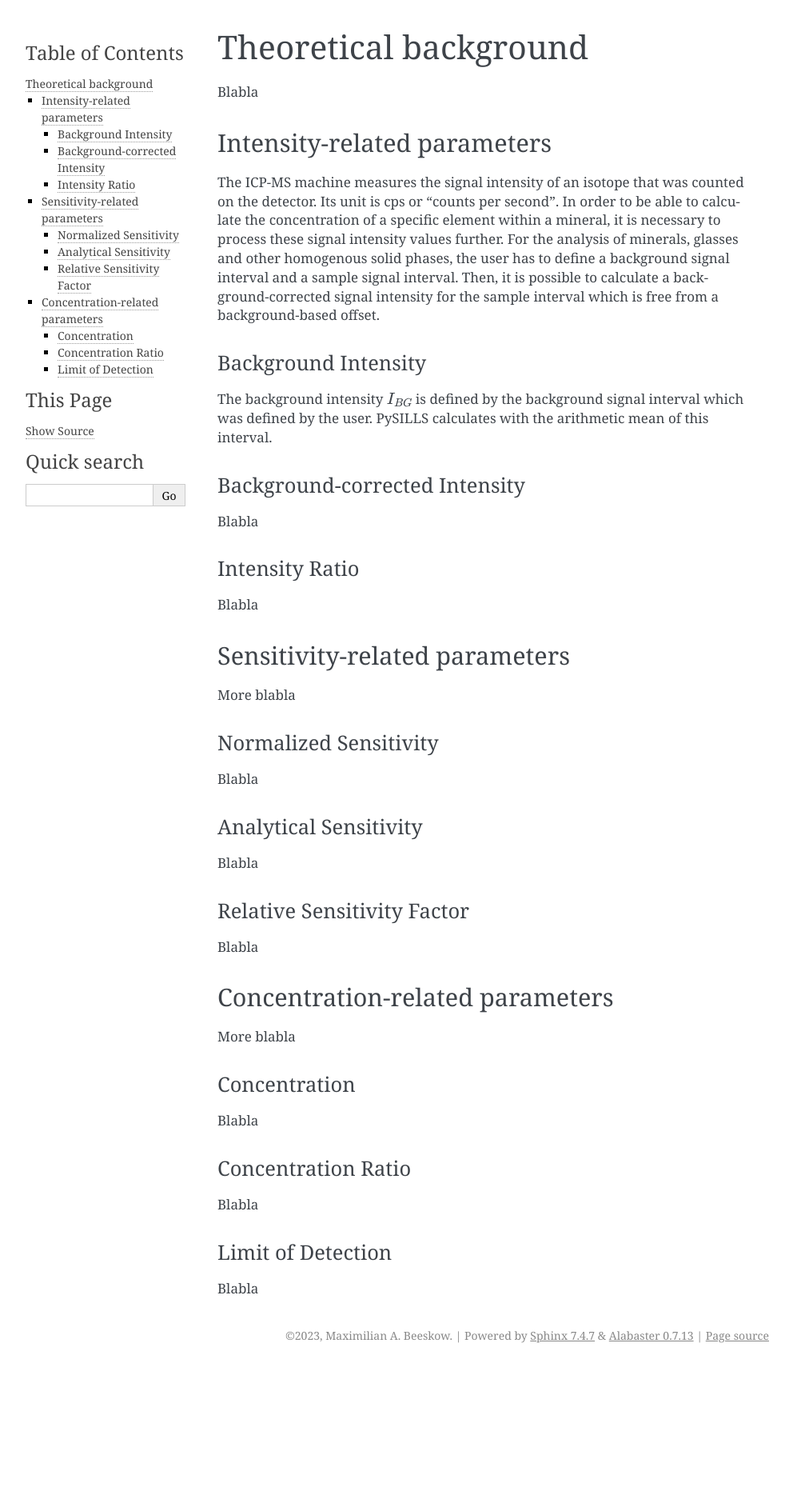
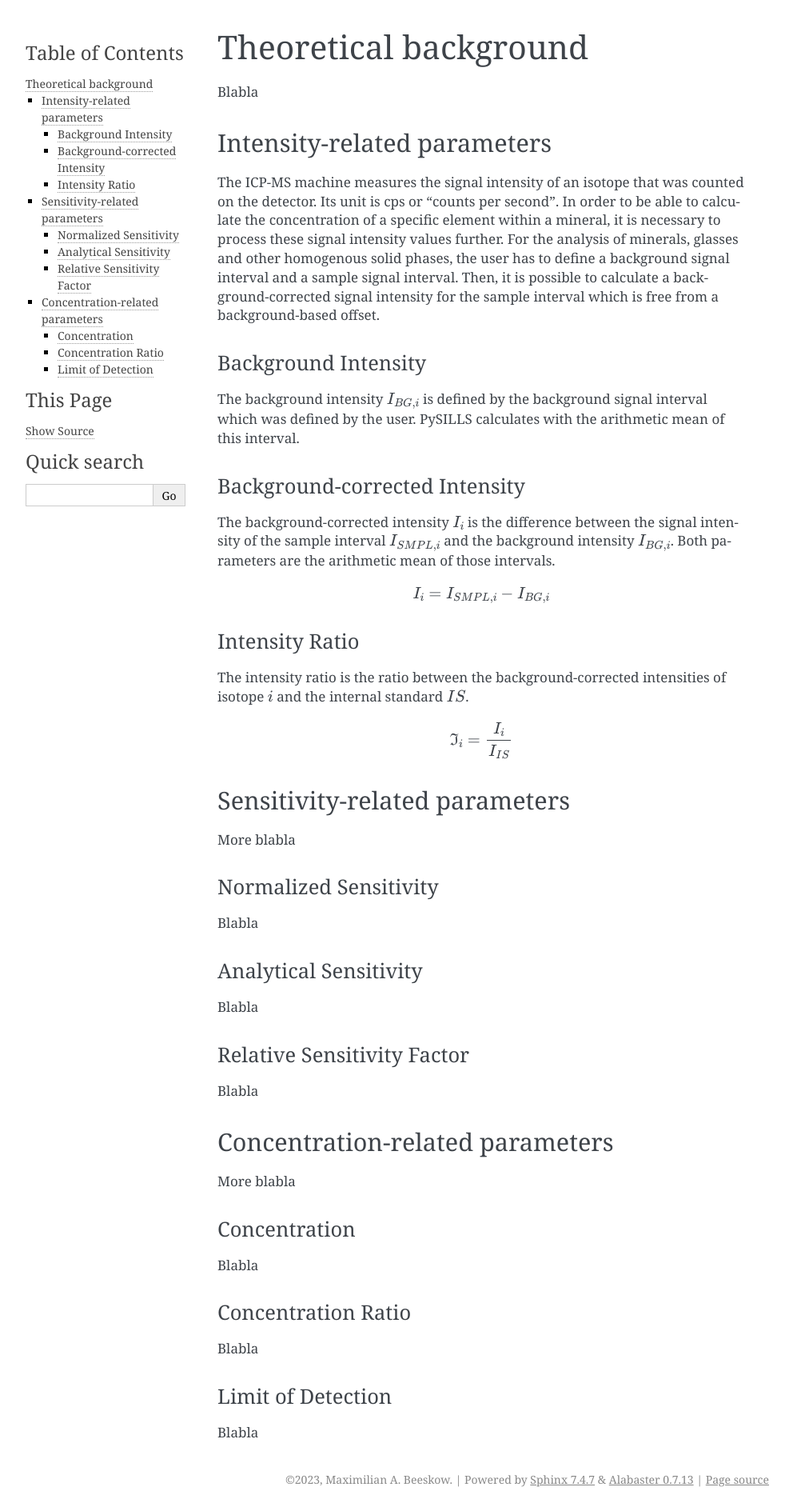
Before and after one commit to MABeeskow/PySILLS, a Sphinx documentation site: the page built from documentation/getting_started/minerals/theory.rst, in a window 1280 px wide. Shown: the whole page at 80% size, without its empty margins (148-1140 px from the left). Built offline with Sphinx 7.4.7, drawn with Linux system fonts in a browser that asks for light colours; pages that are not in the unit, such as notebooks, are missing from menus; before the commit the page ends 1709 px from its top, so only the background shows below that.

Commit message:
"documentation work"

```diff
--- a/documentation/getting_started/minerals/theory.rst
+++ b/documentation/getting_started/minerals/theory.rst
@@ -16,16 +16,25 @@ for the sample interval which is free from a background-based offset.
 
 Background Intensity
 ^^^^^^^^^^^^^^^^^^^^^^^^^^^^
-The background intensity :math:`I_{BG}` is defined by the background signal interval which was defined by the user. PySILLS
-calculates with the arithmetic mean of this interval.
+The background intensity :math:`I_{BG,i}` is defined by the background signal interval which was defined by the user.
+PySILLS calculates with the arithmetic mean of this interval.
 
 Background-corrected Intensity
 ^^^^^^^^^^^^^^^^^^^^^^^^^^^^^^^^
-Blabla
+The background-corrected intensity :math:`I_i` is the difference between the signal intensity of the sample interval
+:math:`I_{SMPL,i}` and the background intensity :math:`I_{BG,i}`. Both parameters are the arithmetic mean of those
+intervals.
+
+.. math::
+    I_i = I_{SMPL,i} - I_{BG,i}
 
 Intensity Ratio
 ^^^^^^^^^^^^^^^^^^^^^^^^^^^^
-Blabla
+The intensity ratio is the ratio between the background-corrected intensities of isotope :math:`i` and the internal
+standard :math:`IS`.
+
+.. math::
+    \mathfrak{I}_i = \frac{I_i}{I_{IS}}
 
 Sensitivity-related parameters
 --------------------------------
```
